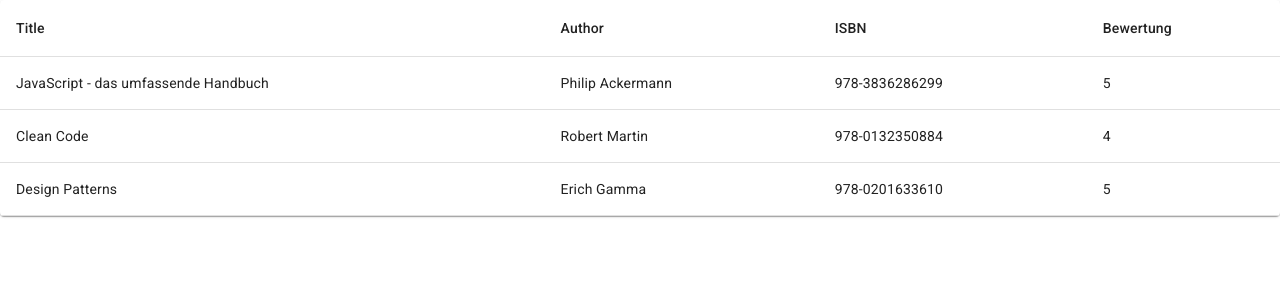
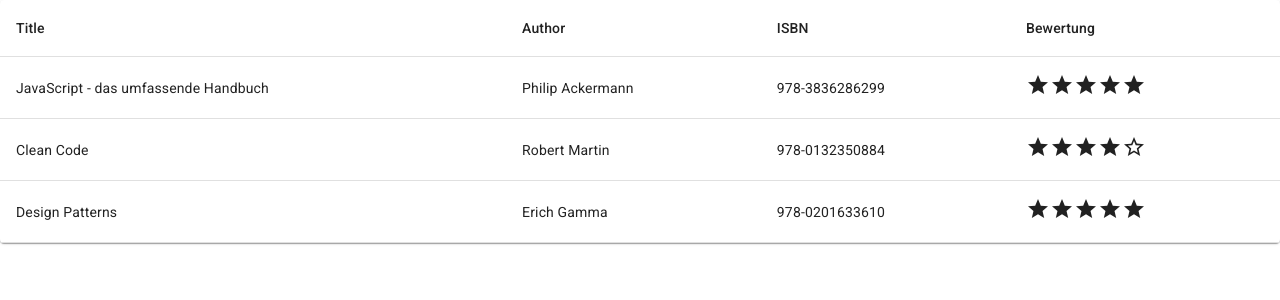
Before and after one commit to ahorn256/routing_2, a React (Create React App) app: page / in a window 1280 px wide. Shown: the top 300 px of the page. Built offline with nearby package versions, Linux system fonts and the light colour scheme; data requests are answered from the project's data file.

Commit message:
added rating stars

```diff
--- a/src/List.tsx
+++ b/src/List.tsx
@@ -1,6 +1,7 @@
 import React from "react";
 import { Book } from "./Book";
 import { Paper, Table, TableBody, TableCell, TableHead, TableRow } from "@mui/material";
+import { Star, StarBorder } from "@mui/icons-material";
 
 type Props = {
   books: Book[],
@@ -24,7 +25,7 @@ const List: React.FC<Props> = ({books}) => {
               <TableCell>{book.title}</TableCell>
               <TableCell>{book.author}</TableCell>
               <TableCell>{book.isbn}</TableCell>
-              <TableCell>{book.rating}</TableCell>
+              <TableCell>{Array(5).fill(0).map((item, index) => index < book.rating ? <Star key={index} /> : <StarBorder key={index} />)}</TableCell>
             </TableRow>
           ))}
         </TableBody>
```
